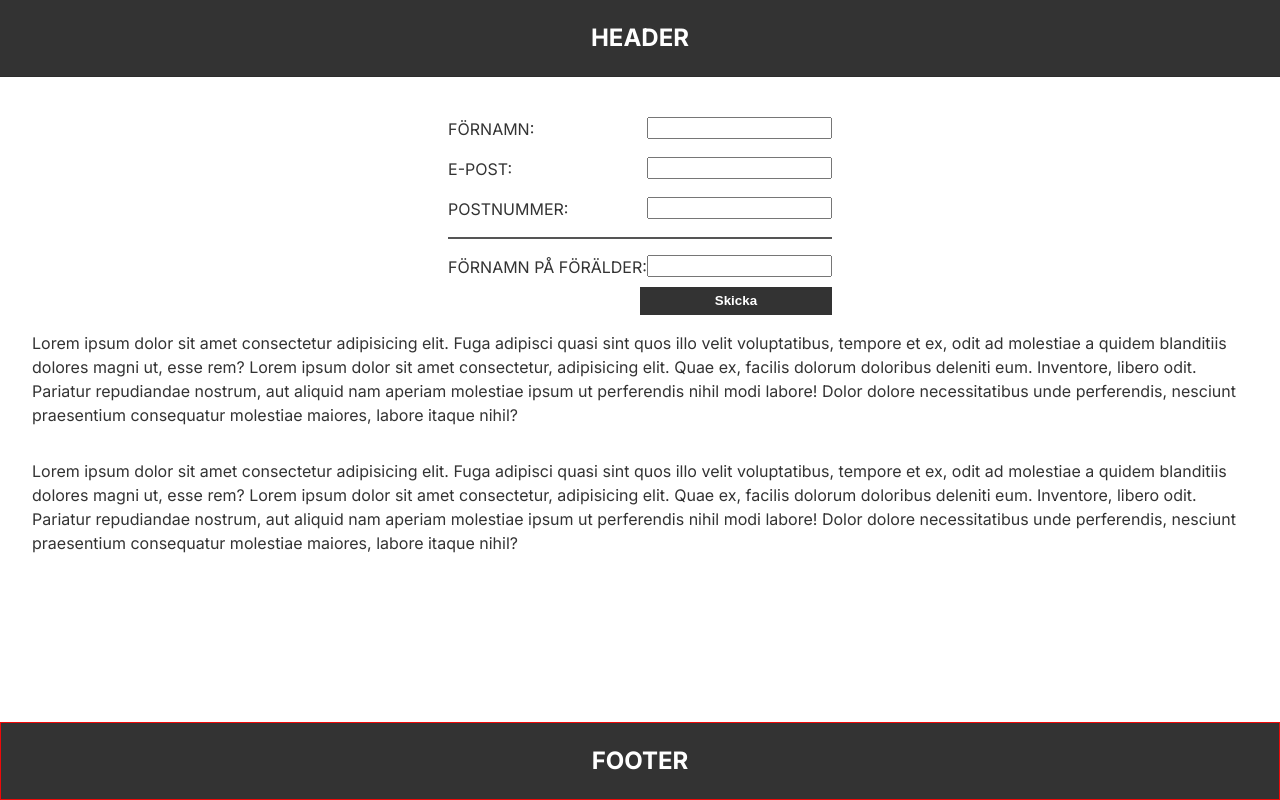
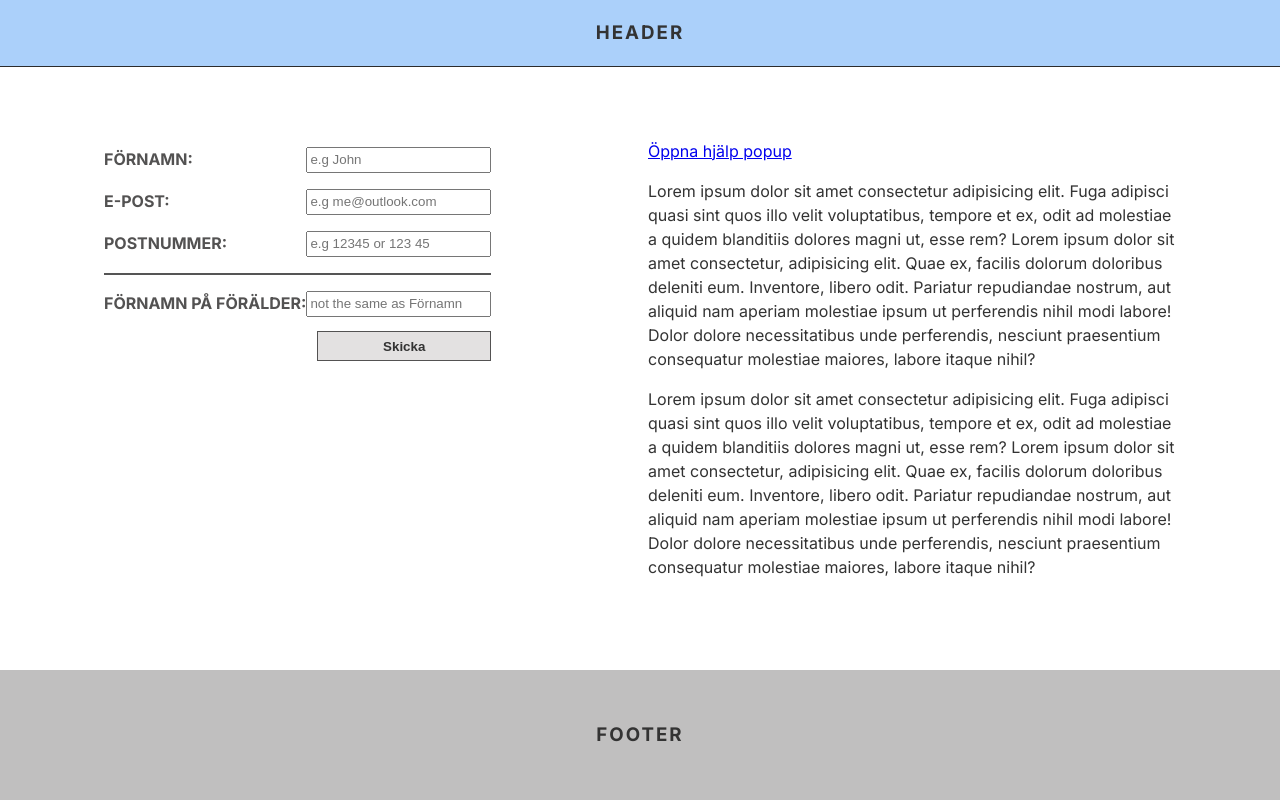
Before and after one commit to adetokunbo-adenuga/seb_tech_programme_case, a Next.js app: page / in a window 1280 px wide. Built offline with nearby package versions, Linux system fonts and the light colour scheme.

Commit message:
Update header and footer styles

```diff
--- a/app/globals.css
+++ b/app/globals.css
@@ -21,7 +21,7 @@ main {
   padding: 2rem;
   display: flex;
   justify-content: center;
-  align-items: center;
+  align-items: flex-start;
   flex-direction: column;
 }
 
@@ -33,7 +33,16 @@ footer {
   margin-top: auto;
 }
 
-/* .form-container {
-  display: flex;
-  align-items: center;
-} */
+/* For tablets and larger screens */
+@media (min-width: 768px) {
+  main {
+    padding: 4rem 6rem;
+    flex-direction: row;
+    flex-wrap: wrap;
+  }
+  main > * {
+    flex: 1;
+    max-width: 800px;
+    margin: 0.5rem;
+  }
+}
--- a/app/page.tsx
+++ b/app/page.tsx
@@ -4,6 +4,8 @@ export default function Home() {
   return (
     <main>
       <Form />
+      <div>
+        <a href="http://">Öppna hjälp popup</a>
         <p>
           Lorem ipsum dolor sit amet consectetur adipisicing elit. Fuga adipisci
           quasi sint quos illo velit voluptatibus, tempore et ex, odit ad
@@ -24,6 +26,7 @@ export default function Home() {
           modi labore! Dolor dolore necessitatibus unde perferendis, nesciunt
           praesentium consequatur molestiae maiores, labore itaque nihil?
         </p>
+      </div>
     </main>
   );
 }
--- a/components/footer/Footer.tsx
+++ b/components/footer/Footer.tsx
@@ -1,11 +1,10 @@
-import React from "react";
 import script from "./footer.module.css";
 
 export const Footer = () => {
   return (
     <footer>
       <div className={script.footer}>
-        <h2>FOOTER</h2>
+        <h3>FOOTER</h3>
       </div>
     </footer>
   );
--- a/components/footer/footer.module.css
+++ b/components/footer/footer.module.css
@@ -1,9 +1,26 @@
 .footer {
-  background: #333;
-  color: #fff;
+  background: #c0bfbf;
+  color: #333;
   display: flex;
   align-items: center;
   justify-content: center;
   flex-wrap: wrap;
-  border: 1px solid #ee0909;
 }
+
+.footer h3 {
+  letter-spacing: 2px;
+}
+
+/* Media Query for tablet-sized screens */
+@media (min-width: 768px) and (max-width: 1199px) {
+  .footer {
+    padding: 1.5em;
+  }
+}
+
+/* Media Query for larger screens */
+@media (min-width: 1200px) {
+  .footer {
+    padding: 2em;
+  }
+}
--- a/components/forms/Form.tsx
+++ b/components/forms/Form.tsx
@@ -1,28 +1,85 @@
+"use client";
+import React, { useState } from "react";
 import script from "./form.module.css";
+import { useRouter } from "next/navigation";
 
 const Form = () => {
+  const router = useRouter();
+
+  const [values, setValues] = useState({
+    name: "",
+    parentName: "",
+  });
+
+  const handleInputChange = (e: React.ChangeEvent<HTMLInputElement>) => {
+    setValues({
+      ...values,
+      [e.target.name]: e.target.value,
+    });
+  };
+
+  const handleComparison = (e: React.FormEvent<HTMLFormElement>) => {
+    e.preventDefault();
+
+    if (values.name.toLowerCase() === values.parentName.toLowerCase()) {
+      alert(
+        "Name and Parent Name should be different. Please change Föräldernamn."
+      );
+    } else {
+      router.push("/case");
+    }
+  };
+
   return (
     <div className={script.container}>
-      <form action="">
+      <form onSubmit={handleComparison}>
         <div className={script.input_container}>
           <label>FÖRNAMN: </label>
-          <input type="text" name="name" />
+          <input
+            type="text"
+            name="name"
+            value={values.name}
+            onChange={handleInputChange}
+            required
+            placeholder="e.g John"
+            pattern="^[a-zA-Z]+$"
+          />
         </div>
         <div className={script.input_container}>
           <label>E-POST: </label>
-          <input type="text" name="email" />
+          <input
+            type="text"
+            name="email"
+            required
+            placeholder="e.g me@outlook.com"
+            pattern="^([a-zA-Z0-9_\-\.]+)@([a-zA-Z0-9_\-\.]+)\.([a-zA-Z]{2,5})$"
+          />
         </div>
         <div className={script.input_container}>
           <label>POSTNUMMER: </label>
-          <input type="text" name="post-number" />
+          <input
+            type="text"
+            name="post-number"
+            required
+            placeholder="e.g 12345 or 123 45"
+            pattern="^\d{5}$|^\d{3} \d{2}$"
+          />
         </div>
         <hr className={script.line} />
         <div className={script.input_container}>
           <label>FÖRNAMN PÅ FÖRÄLDER: </label>
-          <input type="text" name="förälder" />
+          <input
+            type="text"
+            name="parentName"
+            value={values.parentName}
+            onChange={handleInputChange}
+            required
+            placeholder="not the same as Förnamn"
+            pattern="^[a-zA-Z]+$"
+          />
         </div>
         <div className={script.button}>
-          <input type="submit" value="Skicka" />
+          <button type="submit">Skicka</button>
         </div>
       </form>
     </div>
--- a/components/forms/form.module.css
+++ b/components/forms/form.module.css
@@ -11,12 +11,16 @@
 .input_container {
   display: flex;
   justify-content: space-between;
-  padding-top: 0.5em;
-  padding-bottom: 0.5em;
+  padding: 0.5em 0;
 }
 
 .input_container input {
-  height: 1.25em;
+  height: 1.5em;
+}
+
+.input_container label {
+  font-weight: bold;
+  color: #535252;
 }
 
 .button {
@@ -24,12 +28,36 @@
   justify-content: flex-end;
 }
 
-.button input {
+.button button {
   padding: 0.5em 1em;
+  margin: 0.5em 0 1em 0;
   border: none;
-  width: 50%;
-  background-color: #333;
+  width: 45%;
+  background-color: #e3e1e1;
+  border: #535252 solid 1px;
   font-weight: bold;
-  color: #fff;
+  color: #333;
   cursor: pointer;
 }
+
+/* For tablets and larger screens */
+@media (min-width: 768px) {
+  .input_container {
+    flex-direction: row;
+  }
+
+  /* .input_container input {
+    width: 45%;
+  } */
+
+  .button input {
+    width: 45%;
+  }
+}
+
+/* For small screens (phones)
+@media (max-width: 767px) {
+  .button input {
+    width: 100%;
+  }
+}*/
--- a/components/header/Header.tsx
+++ b/components/header/Header.tsx
@@ -4,7 +4,7 @@ const Header = () => {
   return (
     <header>
       <nav className={styles.nav}>
-        <h2>HEADER</h2>
+        <h3>HEADER</h3>
       </nav>
     </header>
   );
--- a/components/header/header.module.css
+++ b/components/header/header.module.css
@@ -1,6 +1,6 @@
 .nav {
-  background: #333;
-  color: #fff;
+  background: #abd0fa;
+  color: #333;
   position: sticky;
   top: 0;
   width: 100%;
@@ -10,3 +10,7 @@
   flex-wrap: wrap;
   border-bottom: 1px solid #2c2c2c;
 }
+
+.nav h3 {
+  letter-spacing: 2px;
+}
```
Also changed, not shown: app/case/page.tsx (added, +13 -0 lines). Lines whose indentation alone changed are shown as unchanged.
